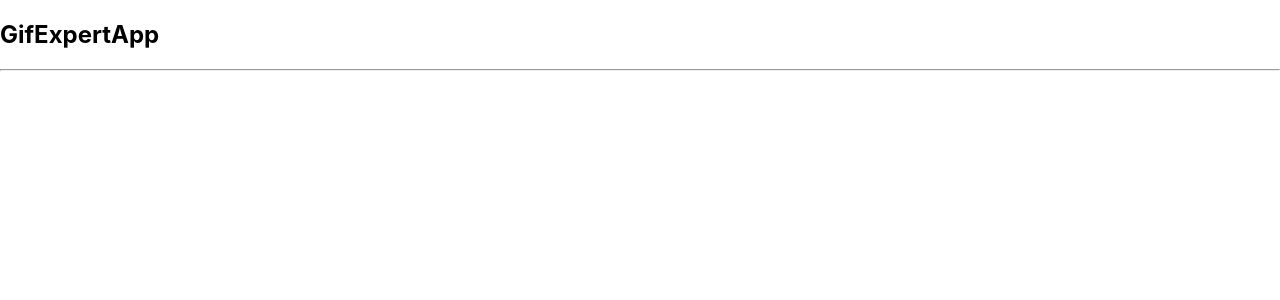
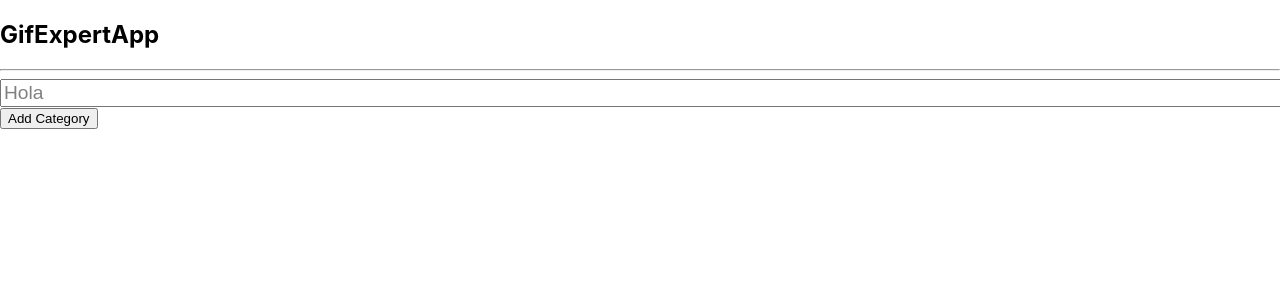
Before and after one commit to Kurtz1993/gif-expert, a React (Create React App) app: page / in a window 1280 px wide. Shown: the top 300 px of the page. Built offline with nearby package versions, Linux system fonts and the light colour scheme.

Commit message:
Create addcategory

```diff
--- /dev/null
+++ b/src/AddCategory.tsx
@@ -0,0 +1,16 @@
+import { ChangeEvent, useState } from 'react';
+
+export default function AddCategory() {
+  const [inputValue, setInputValue] = useState('Hola');
+
+  const handleChange = (e: ChangeEvent<HTMLInputElement>) => {
+    setInputValue(e.target.value);
+  };
+
+  return (
+    <form>
+      <input type="text" value={inputValue} onChange={handleChange} />
+      <button type="submit">Add Category</button>
+    </form>
+  );
+}
--- a/src/GifExpertApp.tsx
+++ b/src/GifExpertApp.tsx
@@ -1,8 +1,12 @@
+import AddCategory from './AddCategory';
+
 export default function GifExpertApp() {
   return (
     <>
       <h2>GifExpertApp</h2>
       <hr />
+
+      <AddCategory />
     </>
   );
 }
--- a/src/index.css
+++ b/src/index.css
@@ -1,13 +1,17 @@
 body {
   margin: 0;
-  font-family: -apple-system, BlinkMacSystemFont, 'Segoe UI', 'Roboto', 'Oxygen',
-    'Ubuntu', 'Cantarell', 'Fira Sans', 'Droid Sans', 'Helvetica Neue',
-    sans-serif;
+  font-family: -apple-system, BlinkMacSystemFont, 'Segoe UI', 'Roboto', 'Oxygen', 'Ubuntu',
+    'Cantarell', 'Fira Sans', 'Droid Sans', 'Helvetica Neue', sans-serif;
   -webkit-font-smoothing: antialiased;
   -moz-osx-font-smoothing: grayscale;
 }
 
 code {
-  font-family: source-code-pro, Menlo, Monaco, Consolas, 'Courier New',
-    monospace;
+  font-family: source-code-pro, Menlo, Monaco, Consolas, 'Courier New', monospace;
 }
+
+input {
+  width: 100%;
+  font-size: 1.2rem;
+  color: grey;
+}
```
